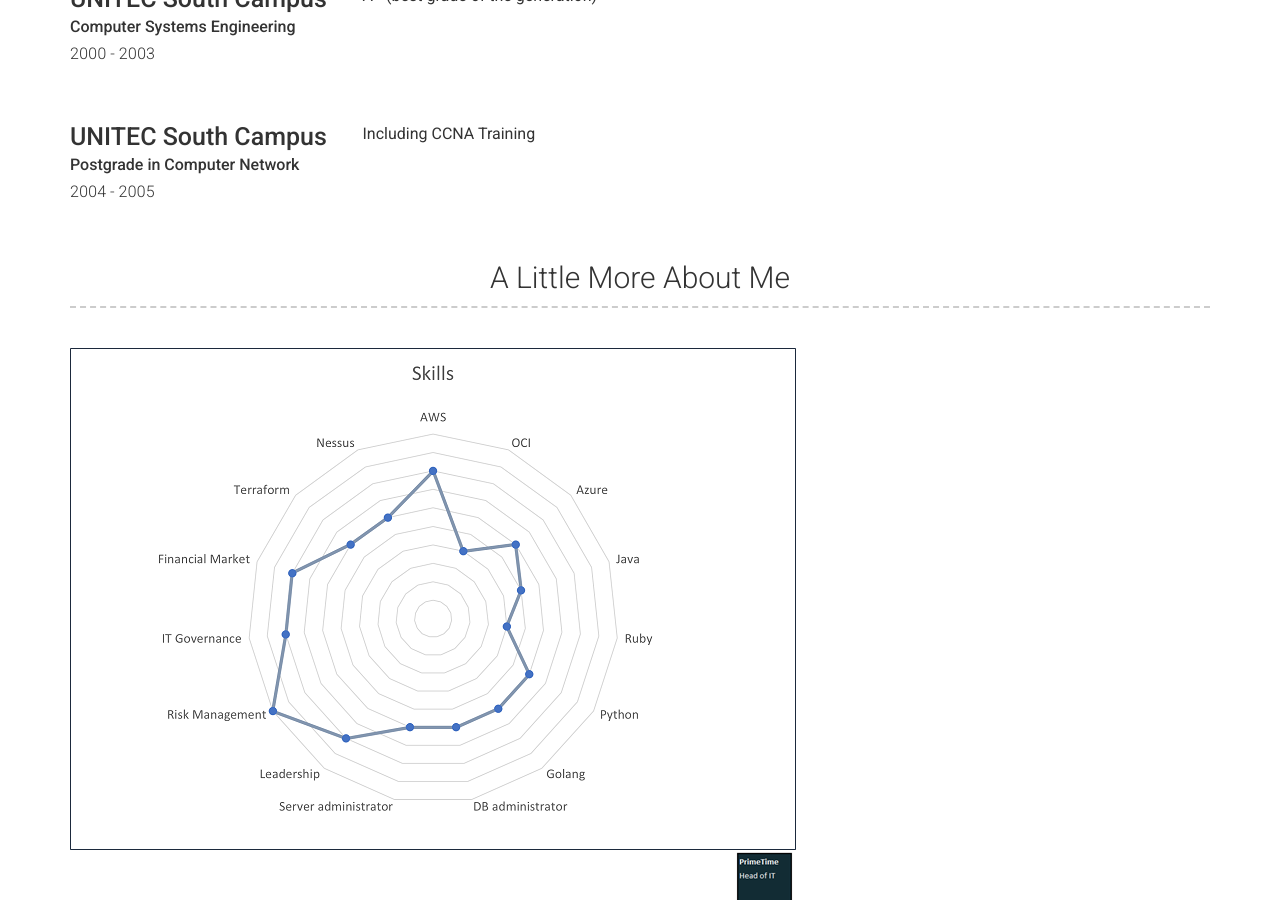
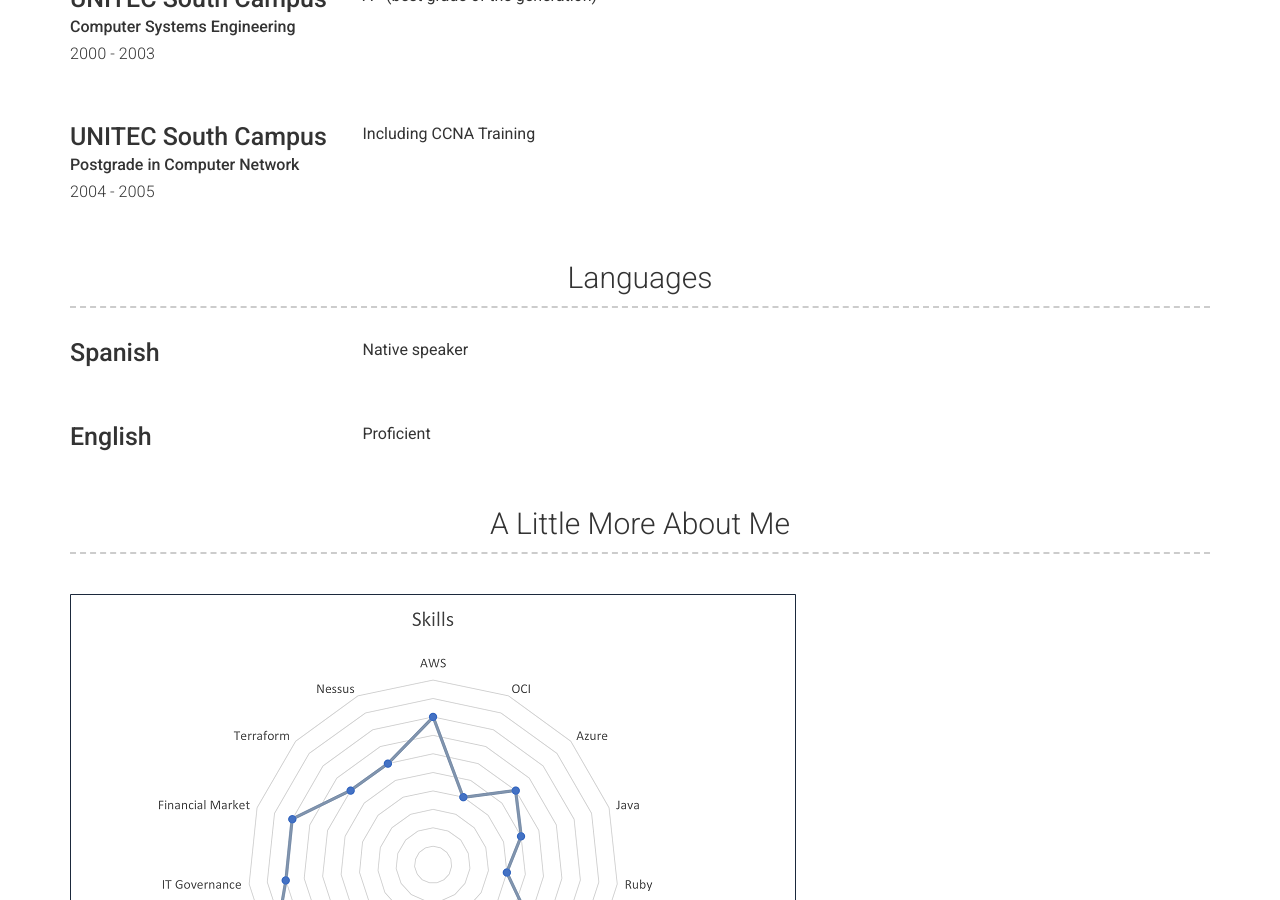
Before and after one commit to angeljach/angeljach.github.io, a Jekyll site: the page built from index.md, in a window 1280 px wide and 900 px high, scrolled down 2386 px. Built offline with Jekyll 4.4.1, drawn with Linux system fonts in a browser that asks for light colours; nearby versions of some CDN libraries.

Commit message:
feat: languages section

```diff
--- a/_config.yml
+++ b/_config.yml
@@ -217,6 +217,17 @@ content:
         #   CCNA Training
         description: | # this will include new lines to allow paragraphs
           Including CCNA Training
+  - title: Languages
+    layout: list
+    content:
+      - layout: left
+        title: Spanish
+        description: | # this will include new lines to allow paragraphs
+          Native speaker
+      - layout: left
+        title: English
+        description: | # this will include new lines to allow paragraphs
+          Proficient
   - title: A Little More About Me
     layout: text
     content: | # this will include new lines to allow paragraphs
```
